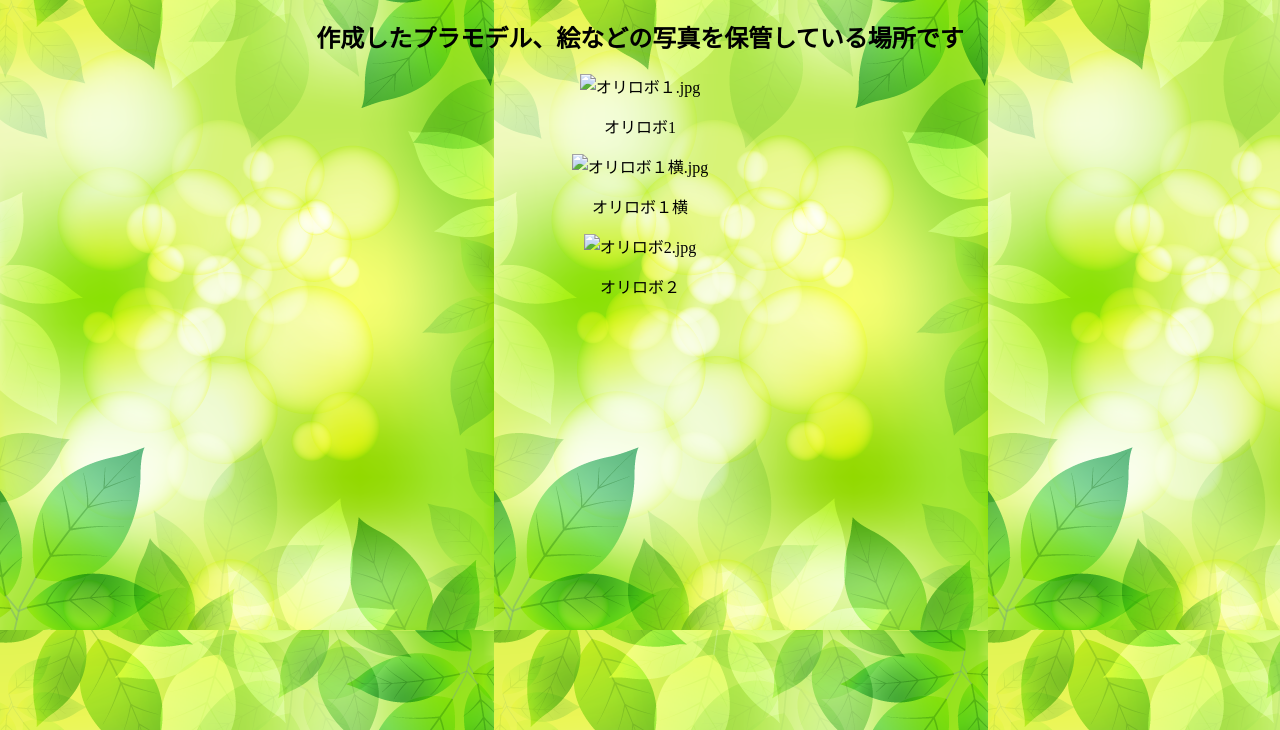
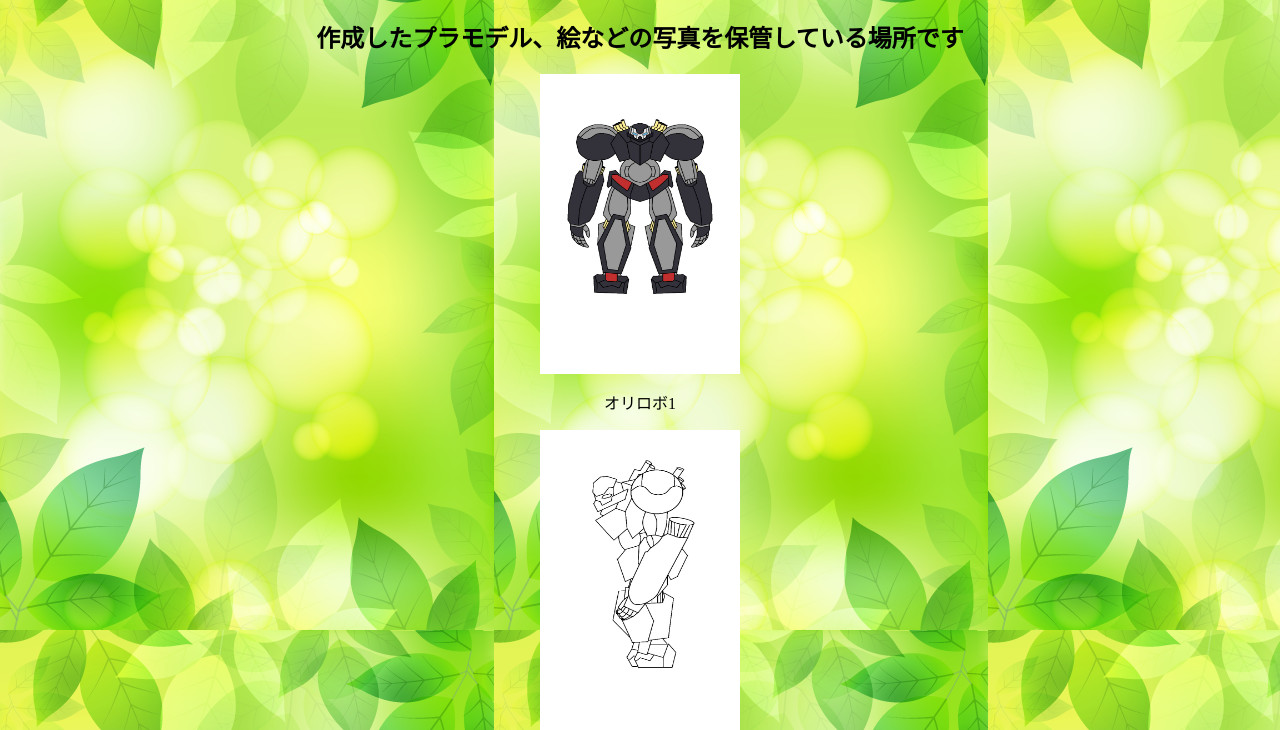
Before and after one commit to gogogolilla/api-practice, a plain HTML site: page index.html in a window 1280 px wide. Shown: the part 70-800 px from the top of the page. Drawn offline with Linux system fonts and the light colour scheme.

Commit message:
Update index.html

```diff
--- a/index.html
+++ b/index.html
@@ -11,17 +11,17 @@
     <h2>作成したプラモデル、絵などの写真を保管している場所です</h2>
 
     <div style="text-align:center">
-    <img src="images/オリロボ１.jpg" alt="オリロボ１.jpg" width="200" height="300" align="top">
+    <img src="オリロボ１.jpg" alt="オリロボ１.jpg" width="200" height="300" align="top">
     <p>オリロボ1</p>
     </div>
 
     <div style="text-align:center">
-        <img src="images/オリロボ１横.jpg" alt="オリロボ１横.jpg" width="200" height="300" align="top">
+        <img src="オリロボ１横.jpg" alt="オリロボ１横.jpg" width="200" height="300" align="top">
         <p>オリロボ１横</p>
     </div>
 
     <div style="text-align:center">
-        <img src="images/オリロボ2.jpg" alt="オリロボ2.jpg" width="200" height="300" align="top">
+        <img src="オリロボ2.jpg" alt="オリロボ2.jpg" width="200" height="300" align="top">
         <p>オリロボ２</p>
     </div>
 
```
